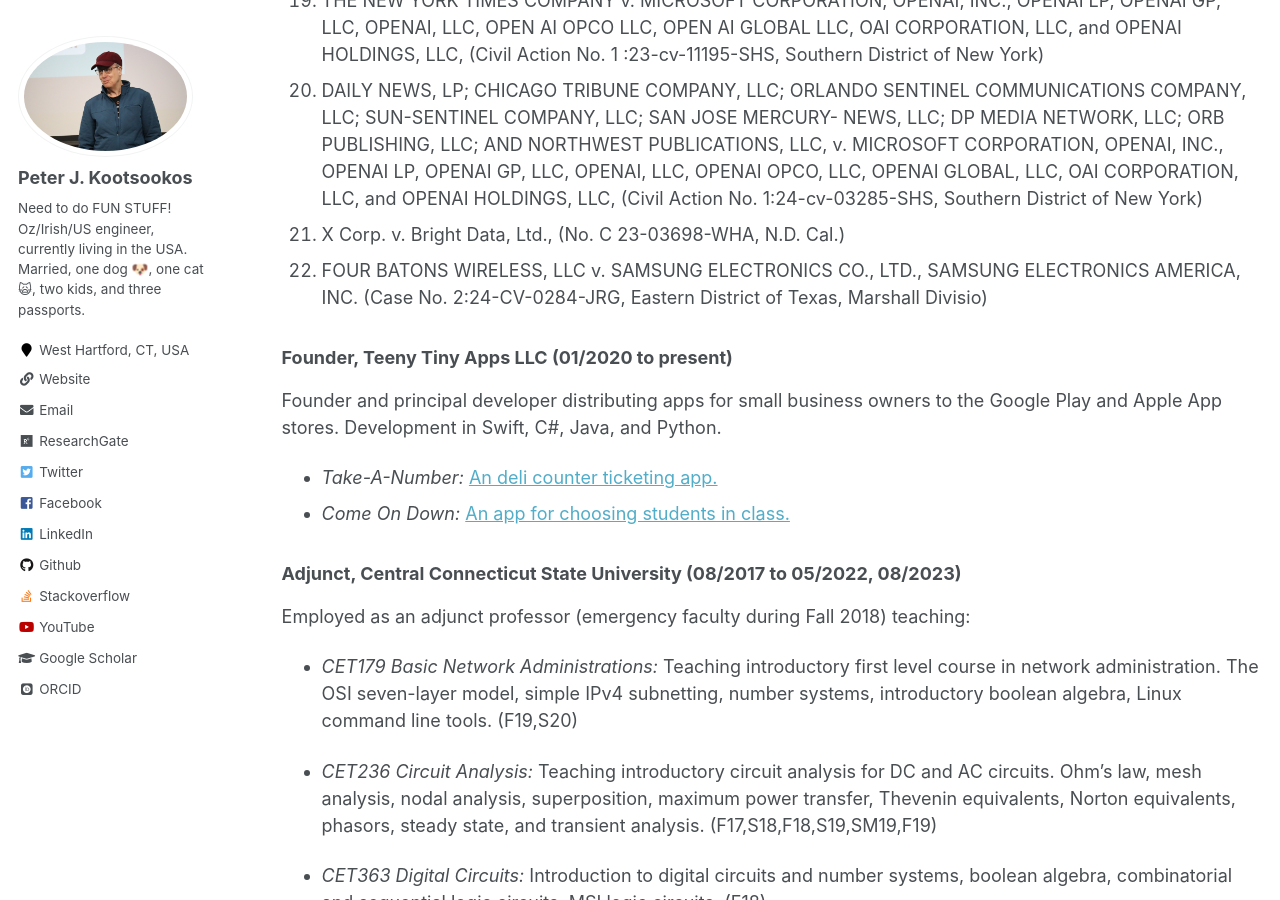
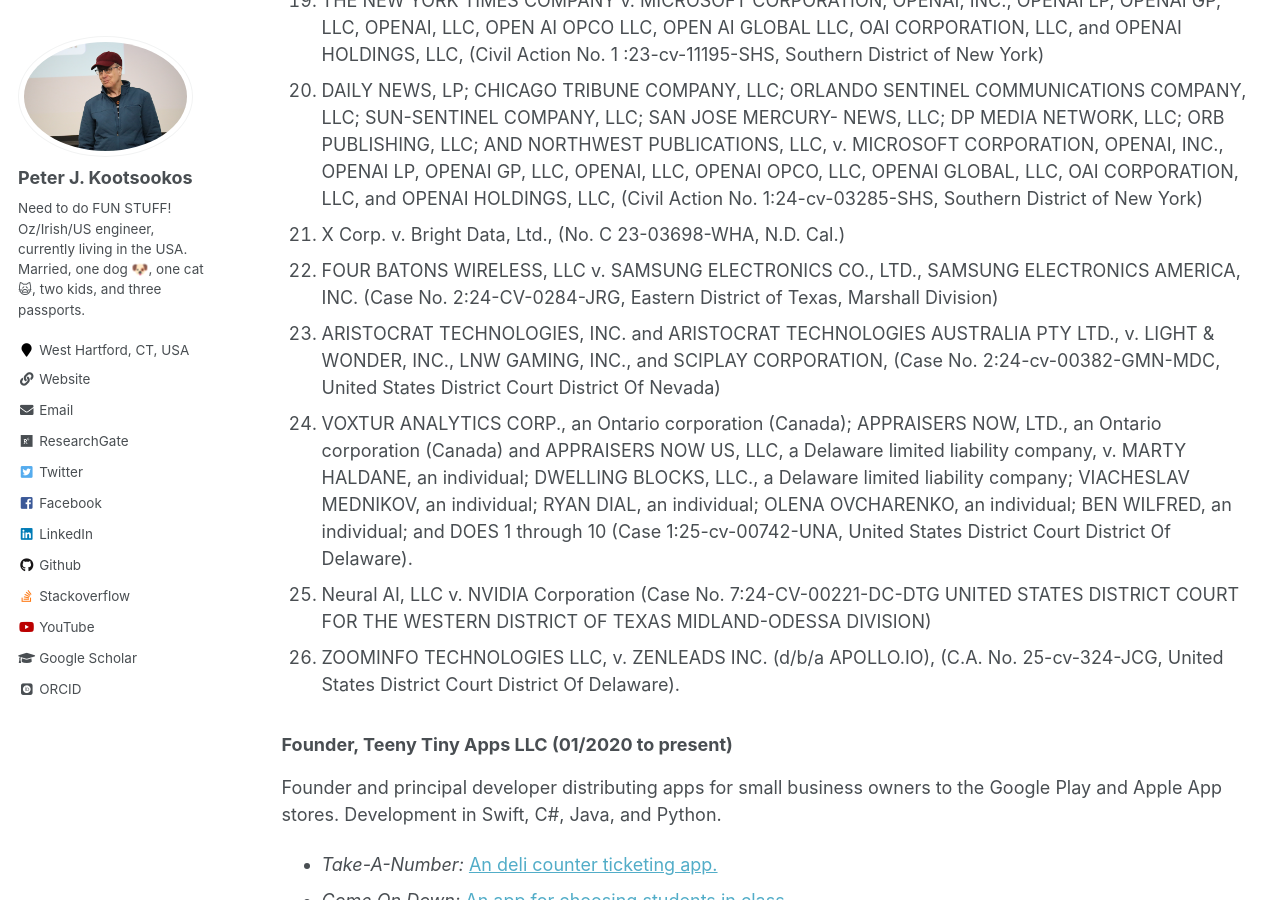
Before and after one commit to kootsoop/kootsoop.github.io, a Jekyll site: the page built from _pages/cv.md, in a window 1280 px wide and 900 px high, scrolled down 5106 px. Built offline with Jekyll 4.4.1, drawn with Linux system fonts in a browser that asks for light colours; some web fonts are replaced.

Commit message:
Updated case list.

```diff
--- a/_pages/cv.md
+++ b/_pages/cv.md
@@ -191,7 +191,12 @@
 19.	THE NEW YORK TIMES COMPANY v. MICROSOFT CORPORATION, OPENAI, INC., OPENAI LP, OPENAI GP, LLC, OPENAI, LLC, OPEN AI OPCO LLC, OPEN AI GLOBAL LLC, OAI CORPORATION, LLC, and OPENAI HOLDINGS, LLC, (Civil Action No. 1 :23-cv-11195-SHS, Southern District of New York)
 20.	DAILY NEWS, LP; CHICAGO TRIBUNE COMPANY, LLC; ORLANDO SENTINEL COMMUNICATIONS COMPANY, LLC; SUN-SENTINEL COMPANY, LLC; SAN JOSE MERCURY- NEWS, LLC; DP MEDIA NETWORK, LLC; ORB PUBLISHING, LLC; AND NORTHWEST PUBLICATIONS, LLC, v. MICROSOFT CORPORATION, OPENAI, INC., OPENAI LP, OPENAI GP, LLC, OPENAI, LLC, OPENAI OPCO, LLC, OPENAI GLOBAL, LLC, OAI CORPORATION, LLC, and OPENAI HOLDINGS, LLC, (Civil Action No. 1:24-cv-03285-SHS, Southern District of New York)
 21.	X Corp. v. Bright Data, Ltd., (No. C 23-03698-WHA, N.D. Cal.)
-22.	FOUR BATONS WIRELESS, LLC v. SAMSUNG ELECTRONICS CO., LTD., SAMSUNG ELECTRONICS AMERICA, INC. (Case No. 2:24-CV-0284-JRG, Eastern District of Texas, Marshall Divisio)
+22.	FOUR BATONS WIRELESS, LLC v. SAMSUNG ELECTRONICS CO., LTD., SAMSUNG ELECTRONICS AMERICA, INC. (Case No. 2:24-CV-0284-JRG, Eastern District of Texas, Marshall Division)
+23.	ARISTOCRAT TECHNOLOGIES, INC. and ARISTOCRAT TECHNOLOGIES AUSTRALIA PTY LTD., v. LIGHT & WONDER, INC., LNW GAMING, INC., and SCIPLAY CORPORATION, (Case No. 2:24-cv-00382-GMN-MDC, United States District Court District Of Nevada)
+24.	VOXTUR ANALYTICS CORP., an Ontario corporation (Canada); APPRAISERS NOW, LTD., an Ontario corporation (Canada) and APPRAISERS NOW US, LLC, a Delaware limited liability company, v. MARTY HALDANE, an individual; DWELLING BLOCKS, LLC., a Delaware limited liability company; VIACHESLAV MEDNIKOV, an individual; RYAN DIAL, an individual; OLENA OVCHARENKO, an individual; BEN WILFRED, an individual; and DOES 1 through 10 (Case 1:25-cv-00742-UNA, United States District Court District Of Delaware).
+25.	Neural AI, LLC v. NVIDIA Corporation (Case No. 7:24-CV-00221-DC-DTG UNITED STATES DISTRICT COURT FOR THE WESTERN DISTRICT OF TEXAS MIDLAND-ODESSA DIVISION)
+26.	ZOOMINFO TECHNOLOGIES LLC, v. ZENLEADS INC. (d/b/a APOLLO.IO), (C.A. No. 25-cv-324-JCG, United States District Court District Of Delaware).
+
 
 ### Founder, Teeny Tiny Apps LLC (01/2020 to present)
 
```
